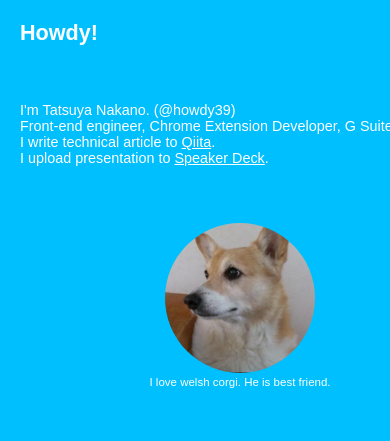
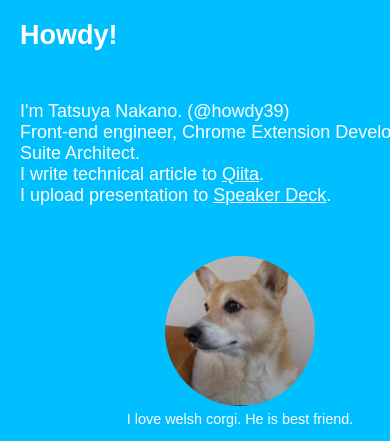
Before and after one commit to howdy39/howdy39.github.io, a website: page index.html in a window 390 px wide. Shown: the top 441 px of the page. Drawn offline with Linux system fonts and the light colour scheme.

Commit message:
モバイルUIを調整

```diff
--- a/css/index.css
+++ b/css/index.css
@@ -68,7 +68,6 @@ figcaption {
   grid-template-columns: repeat(1, 1fr);
   grid-template-rows: repeat(1, 1fr);
   grid-row-gap: 60px;
-  font-family: "Noto Sans Japanese", sans-serif;
   font-size: 32px;
 }
 .post > section {
@@ -82,6 +81,7 @@ figcaption {
   grid-row-gap: 20px;
   background-color: deepskyblue;
   color: white;
+  font-family: futura, sans-serif;
 }
 .post-introduction a {
   color: white;
@@ -165,7 +165,7 @@ section.post-sincerely {
     grid-template-columns: none;
     grid-template-rows: none;
     grid-row-gap: 20px;
-    font-size: 14.4px;
+    font-size: 18px;
   }
   .post > section {
     min-height: 100vh;
```
